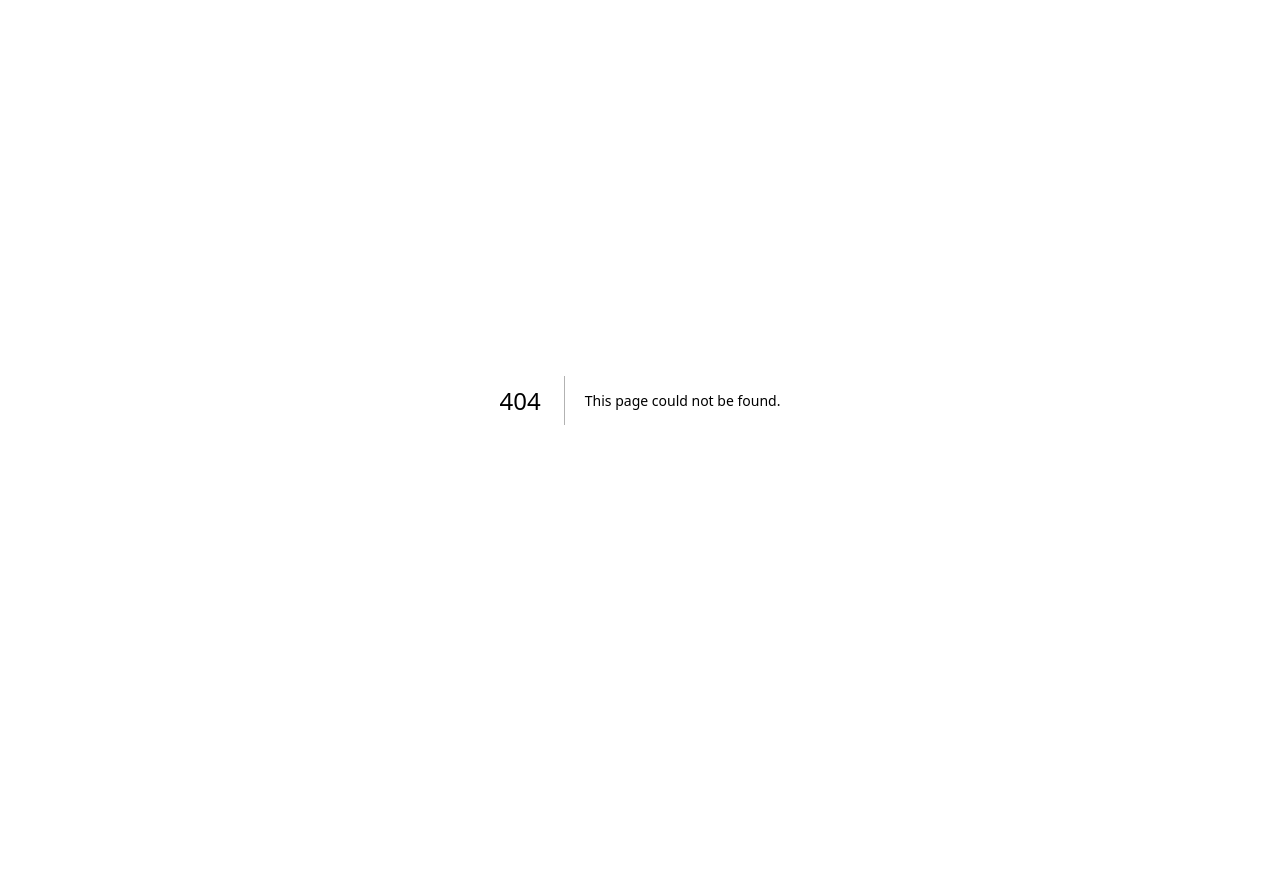
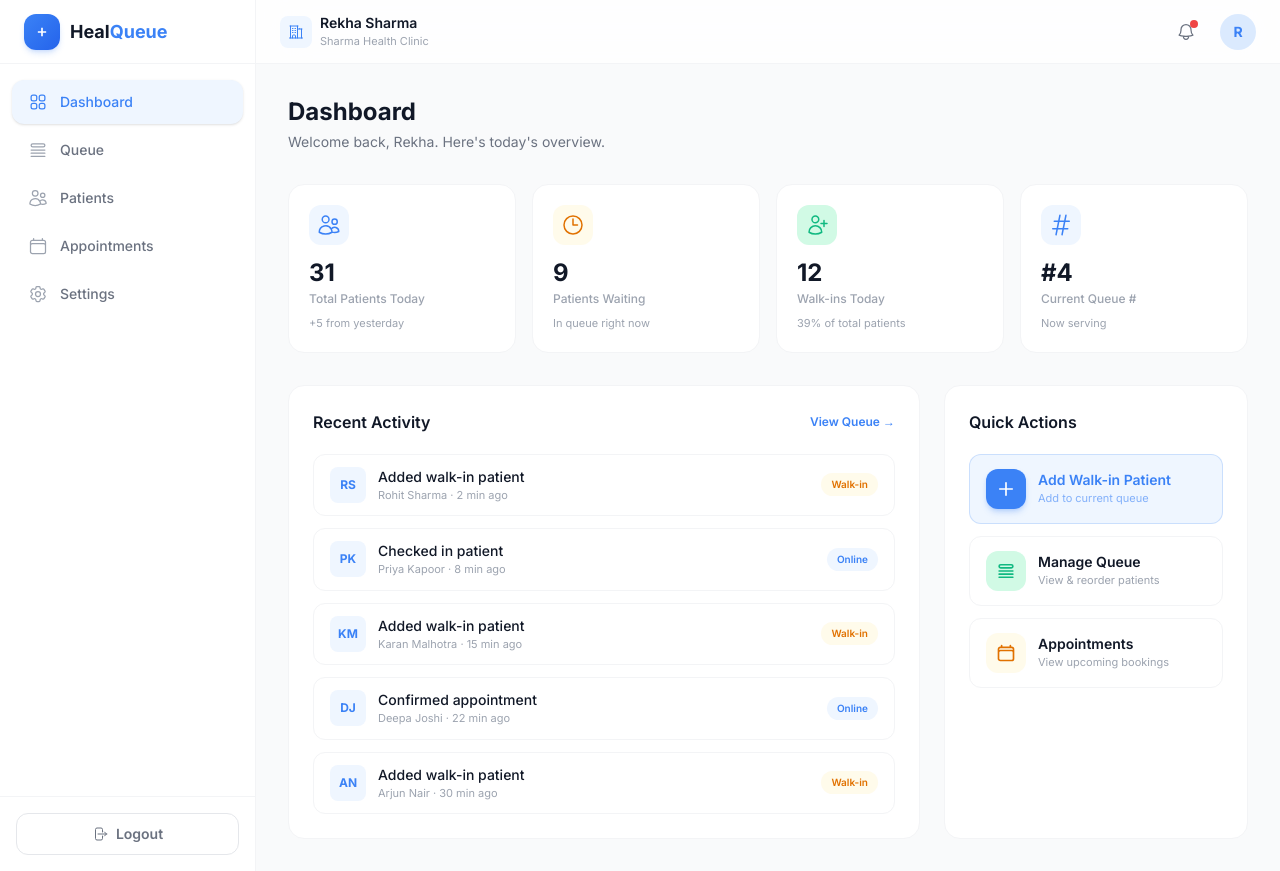
Before and after one commit to ShreshthaPratapSingh/HealQueue, a Next.js app in the folder apps/web/: page /receptionist/dashboard in a window 1280 px wide. Before the commit this address had no page. Before the commit the page ends 800 px from the top, so only its background shows below. Built offline with nearby package versions, Linux system fonts and the light colour scheme.

Commit message:
feat(receptionist): add dashboard with stats, activity feed, and quick actions

```diff
--- /dev/null
+++ b/apps/web/src/app/receptionist/dashboard/page.tsx
@@ -0,0 +1,165 @@
+"use client";
+
+import { motion } from "framer-motion";
+
+const stats = [
+  {
+    label: "Total Patients Today",
+    value: "31",
+    change: "+5 from yesterday",
+    color: "text-primary",
+    bg: "bg-primary-50",
+    icon: (
+      <svg className="h-6 w-6" fill="none" viewBox="0 0 24 24" stroke="currentColor" strokeWidth={1.5}>
+        <path strokeLinecap="round" strokeLinejoin="round" d="M15 19.128a9.38 9.38 0 002.625.372 9.337 9.337 0 004.121-.952 4.125 4.125 0 00-7.533-2.493M15 19.128v-.003c0-1.113-.285-2.16-.786-3.07M15 19.128v.106A12.318 12.318 0 018.624 21c-2.331 0-4.512-.645-6.374-1.766l-.001-.109a6.375 6.375 0 0111.964-3.07M12 6.375a3.375 3.375 0 11-6.75 0 3.375 3.375 0 016.75 0zm8.25 2.25a2.625 2.625 0 11-5.25 0 2.625 2.625 0 015.25 0z" />
+      </svg>
+    ),
+  },
+  {
+    label: "Patients Waiting",
+    value: "9",
+    change: "In queue right now",
+    color: "text-amber-600",
+    bg: "bg-amber-50",
+    icon: (
+      <svg className="h-6 w-6" fill="none" viewBox="0 0 24 24" stroke="currentColor" strokeWidth={1.5}>
+        <path strokeLinecap="round" strokeLinejoin="round" d="M12 6v6h4.5m4.5 0a9 9 0 11-18 0 9 9 0 0118 0z" />
+      </svg>
+    ),
+  },
+  {
+    label: "Walk-ins Today",
+    value: "12",
+    change: "39% of total patients",
+    color: "text-accent-green",
+    bg: "bg-accent-green-light",
+    icon: (
+      <svg className="h-6 w-6" fill="none" viewBox="0 0 24 24" stroke="currentColor" strokeWidth={1.5}>
+        <path strokeLinecap="round" strokeLinejoin="round" d="M19 7.5v3m0 0v3m0-3h3m-3 0h-3m-2.25-4.125a3.375 3.375 0 11-6.75 0 3.375 3.375 0 016.75 0zM4 19.235v-.11a6.375 6.375 0 0112.75 0v.109A12.318 12.318 0 0110.374 21c-2.331 0-4.512-.645-6.374-1.766z" />
+      </svg>
+    ),
+  },
+  {
+    label: "Current Queue #",
+    value: "#4",
+    change: "Now serving",
+    color: "text-primary",
+    bg: "bg-primary-50",
+    icon: (
+      <svg className="h-6 w-6" fill="none" viewBox="0 0 24 24" stroke="currentColor" strokeWidth={1.5}>
+        <path strokeLinecap="round" strokeLinejoin="round" d="M5.25 8.25h15m-16.5 7.5h15m-1.8-13.5l-3.9 19.5m-2.1-19.5l-3.9 19.5" />
+      </svg>
+    ),
+  },
+];
+
+const recentActivity = [
+  { action: "Added walk-in patient", name: "Rohit Sharma", time: "2 min ago", type: "walk-in" },
+  { action: "Checked in patient", name: "Priya Kapoor", time: "8 min ago", type: "online" },
+  { action: "Added walk-in patient", name: "Karan Malhotra", time: "15 min ago", type: "walk-in" },
+  { action: "Confirmed appointment", name: "Deepa Joshi", time: "22 min ago", type: "online" },
+  { action: "Added walk-in patient", name: "Arjun Nair", time: "30 min ago", type: "walk-in" },
+];
+
+export default function DashboardPage() {
+  return (
+    <motion.div initial={{ opacity: 0, y: 20 }} animate={{ opacity: 1, y: 0 }} transition={{ duration: 0.4 }}>
+      <h1 className="mb-1 text-2xl font-bold text-text-primary">Dashboard</h1>
+      <p className="mb-8 text-sm text-text-secondary">Welcome back, Rekha. Here&apos;s today&apos;s overview.</p>
+
+      {/* Stats */}
+      <div className="mb-8 grid gap-4 sm:grid-cols-2 xl:grid-cols-4">
+        {stats.map((stat, i) => (
+          <motion.div
+            key={stat.label}
+            initial={{ opacity: 0, y: 20 }}
+            animate={{ opacity: 1, y: 0 }}
+            transition={{ duration: 0.3, delay: i * 0.05 }}
+            className="group rounded-2xl border border-border-light bg-white p-5 transition-all duration-200 hover:shadow-lg hover:shadow-primary/5 hover:-translate-y-0.5"
+          >
+            <div className="mb-3">
+              <div className={`flex h-10 w-10 items-center justify-center rounded-xl ${stat.bg} ${stat.color}`}>
+                {stat.icon}
+              </div>
+            </div>
+            <p className="text-2xl font-bold text-text-primary">{stat.value}</p>
+            <p className="text-xs font-medium text-text-muted mt-0.5">{stat.label}</p>
+            <p className="mt-2 text-[11px] text-text-muted">{stat.change}</p>
+          </motion.div>
+        ))}
+      </div>
+
+      <div className="grid gap-6 xl:grid-cols-3">
+        {/* Recent Activity */}
+        <div className="xl:col-span-2 rounded-2xl border border-border-light bg-white p-6">
+          <div className="mb-5 flex items-center justify-between">
+            <h3 className="text-base font-semibold text-text-primary">Recent Activity</h3>
+            <a href="/receptionist/queue" className="text-xs font-semibold text-primary hover:text-primary-dark transition-colors">
+              View Queue →
+            </a>
+          </div>
+          <div className="space-y-3">
+            {recentActivity.map((item, i) => (
+              <div key={i} className="flex items-center justify-between rounded-xl border border-border-light px-4 py-3 transition-colors hover:bg-bg-alt">
+                <div className="flex items-center gap-3">
+                  <div className="flex h-9 w-9 items-center justify-center rounded-lg bg-primary-50 text-xs font-bold text-primary">
+                    {item.name.split(" ").map((n) => n[0]).join("")}
+                  </div>
+                  <div>
+                    <p className="text-sm font-medium text-text-primary">{item.action}</p>
+                    <p className="text-[11px] text-text-muted">{item.name} · {item.time}</p>
+                  </div>
+                </div>
+                <span className={`rounded-full px-2.5 py-1 text-[10px] font-semibold ${
+                  item.type === "walk-in" ? "bg-amber-50 text-amber-600" : "bg-primary-50 text-primary"
+                }`}>
+                  {item.type === "walk-in" ? "Walk-in" : "Online"}
+                </span>
+              </div>
+            ))}
+          </div>
+        </div>
+
+        {/* Quick Actions */}
+        <div className="rounded-2xl border border-border-light bg-white p-6">
+          <h3 className="mb-5 text-base font-semibold text-text-primary">Quick Actions</h3>
+          <div className="space-y-3">
+            <a href="/receptionist/queue" className="flex items-center gap-3 rounded-xl border border-primary/20 bg-primary-50 px-4 py-3.5 transition-all hover:shadow-md hover:-translate-y-0.5 group">
+              <div className="flex h-10 w-10 items-center justify-center rounded-xl bg-primary text-white shadow-md shadow-primary/25">
+                <svg className="h-5 w-5" fill="none" viewBox="0 0 24 24" stroke="currentColor" strokeWidth={2}>
+                  <path strokeLinecap="round" strokeLinejoin="round" d="M12 4.5v15m7.5-7.5h-15" />
+                </svg>
+              </div>
+              <div>
+                <p className="text-sm font-semibold text-primary">Add Walk-in Patient</p>
+                <p className="text-[11px] text-primary/60">Add to current queue</p>
+              </div>
+            </a>
+            <a href="/receptionist/queue" className="flex items-center gap-3 rounded-xl border border-border-light px-4 py-3.5 transition-all hover:bg-bg-alt">
+              <div className="flex h-10 w-10 items-center justify-center rounded-xl bg-accent-green-light text-accent-green">
+                <svg className="h-5 w-5" fill="none" viewBox="0 0 24 24" stroke="currentColor" strokeWidth={2}>
+                  <path strokeLinecap="round" strokeLinejoin="round" d="M3.75 12h16.5m-16.5 3.75h16.5M3.75 19.5h16.5M5.625 4.5h12.75a1.875 1.875 0 010 3.75H5.625a1.875 1.875 0 010-3.75z" />
+                </svg>
+              </div>
+              <div>
+                <p className="text-sm font-semibold text-text-primary">Manage Queue</p>
+                <p className="text-[11px] text-text-muted">View & reorder patients</p>
+              </div>
+            </a>
+            <a href="/receptionist/appointments" className="flex items-center gap-3 rounded-xl border border-border-light px-4 py-3.5 transition-all hover:bg-bg-alt">
+              <div className="flex h-10 w-10 items-center justify-center rounded-xl bg-amber-50 text-amber-600">
+                <svg className="h-5 w-5" fill="none" viewBox="0 0 24 24" stroke="currentColor" strokeWidth={2}>
+                  <path strokeLinecap="round" strokeLinejoin="round" d="M6.75 3v2.25M17.25 3v2.25M3 18.75V7.5a2.25 2.25 0 012.25-2.25h13.5A2.25 2.25 0 0121 7.5v11.25m-18 0A2.25 2.25 0 005.25 21h13.5A2.25 2.25 0 0021 18.75m-18 0v-7.5A2.25 2.25 0 015.25 9h13.5A2.25 2.25 0 0121 11.25v7.5" />
+                </svg>
+              </div>
+              <div>
+                <p className="text-sm font-semibold text-text-primary">Appointments</p>
+                <p className="text-[11px] text-text-muted">View upcoming bookings</p>
+              </div>
+            </a>
+          </div>
+        </div>
+      </div>
+    </motion.div>
+  );
+}
```
